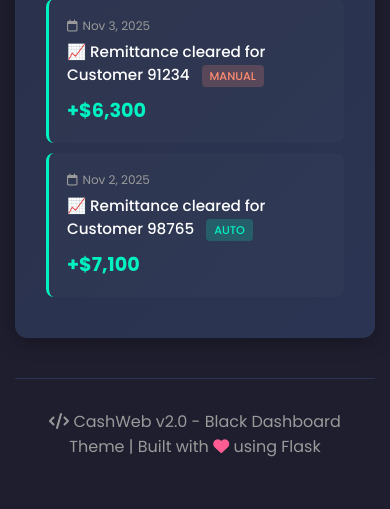
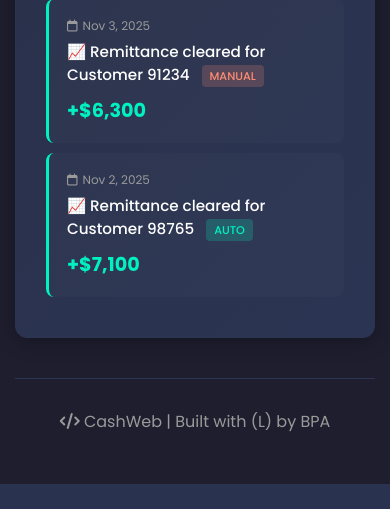
Before and after one commit to RealLudd/infra_test, a Flask app: page / in a window 390 px wide. Shown: the part 3801-4310 px from the top of the page. After the commit the page ends 4285 px from the top, so only its background shows below. Run offline with Flask 3, Linux system fonts and the light colour scheme.

Commit message:
Update footer text and enable Transactions tab navigation
- Change footer from "CashWeb v2.0 - Black Dashboard Theme | Built with ❤️ using Flask"
  to "CashWeb | Built with (L) by BPA"
- Add id="transactions" to transactions section for anchor navigation
- Add smooth scroll behavior for all sidebar navigation links (href starting with #)
- Automatically close sidebar on mobile after clicking navigation link
- Transactions tab now scrolls smoothly to the Recent Transactions section

```diff
--- a/static/js/dashboard.js
+++ b/static/js/dashboard.js
@@ -418,6 +418,27 @@ document.addEventListener('DOMContentLoaded', () => {
     document.getElementById('bankAccountFilter').addEventListener('change', handleFilterChange);
     document.getElementById('clearFiltersBtn').addEventListener('click', clearAllFilters);
 
+    // Setup smooth scrolling for sidebar navigation links
+    document.querySelectorAll('.sidebar a[href^="#"]').forEach(anchor => {
+        anchor.addEventListener('click', function (e) {
+            const targetId = this.getAttribute('href').substring(1);
+            const targetElement = document.getElementById(targetId);
+
+            if (targetElement) {
+                e.preventDefault();
+                targetElement.scrollIntoView({
+                    behavior: 'smooth',
+                    block: 'start'
+                });
+
+                // Close sidebar on mobile after clicking
+                if (window.innerWidth <= 991) {
+                    document.querySelector('.sidebar').classList.remove('active');
+                }
+            }
+        });
+    });
+
     // Close sidebar when clicking outside on mobile
     document.addEventListener('click', (e) => {
         const sidebar = document.querySelector('.sidebar');
--- a/templates/index.html
+++ b/templates/index.html
@@ -266,7 +266,7 @@
             </div>
 
             <!-- Transactions Section -->
-            <div class="transactions-card">
+            <div class="transactions-card" id="transactions">
                 <div class="card-header">
                     <h3><i class="fas fa-history"></i> Recent Transactions</h3>
                 </div>
@@ -282,8 +282,8 @@
             <!-- Footer -->
             <div class="footer">
                 <p>
-                    <i class="fas fa-code"></i> CashWeb v2.0 - Black Dashboard Theme |
-                    Built with <i class="fas fa-heart" style="color: var(--danger-color);"></i> using Flask
+                    <i class="fas fa-code"></i> CashWeb |
+                    Built with (L) by BPA
                 </p>
             </div>
         </div>
```
